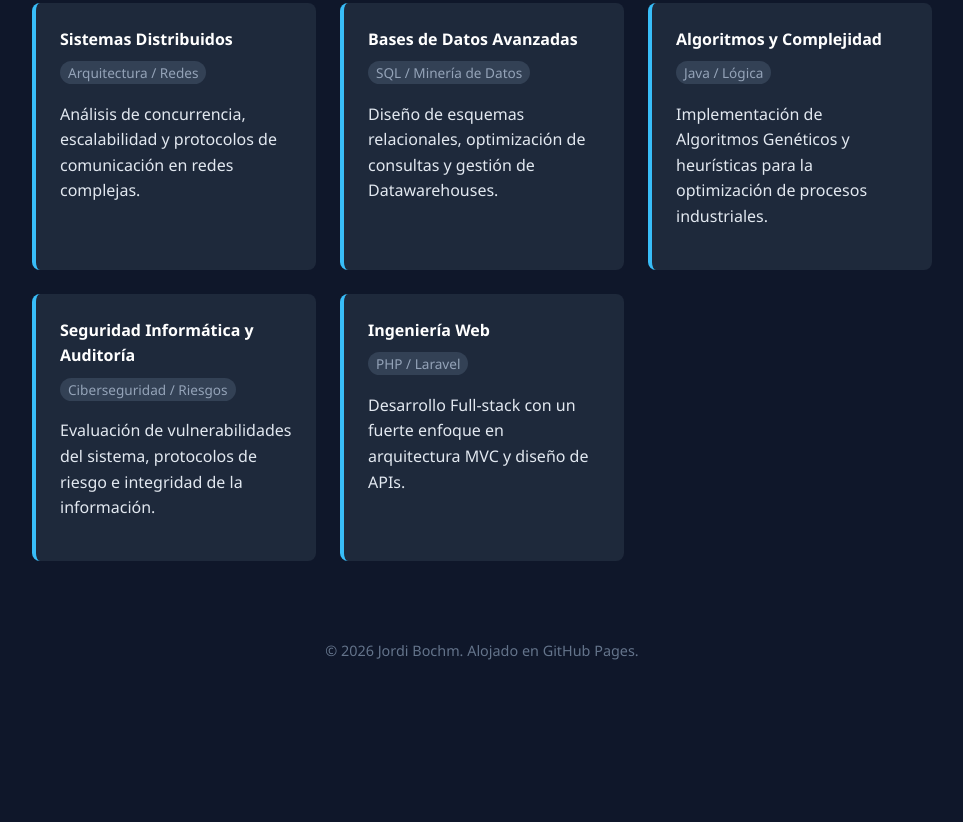
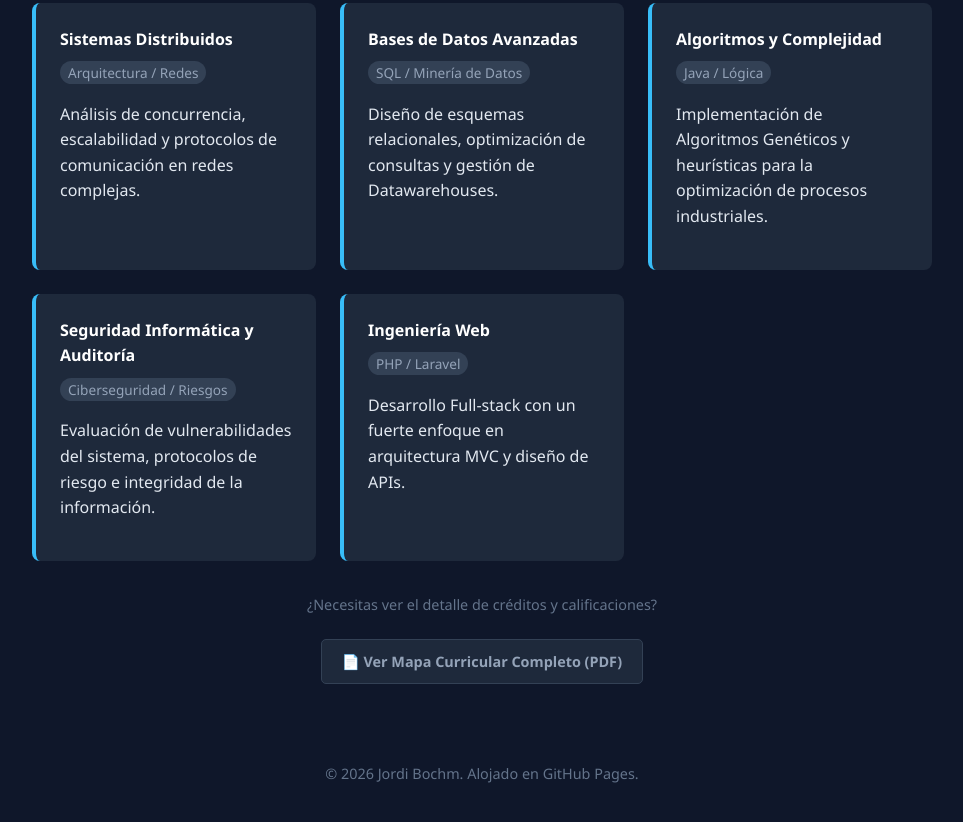
Before and after one commit to JordanBochm/JordanBochm.github.io, a plain HTML site: page index.html in a window 1280 px wide. Shown: the part 835-1657 px from the top of the page, without its empty margins (158-1121 px from the left). Before the commit the page ends 1544 px from the top, so only its background shows below. Drawn offline with Linux system fonts and the light colour scheme.

Commit message:
Add button to view complete curriculum map (PDF)
Added a button for viewing the complete curriculum map in PDF format.

```diff
--- a/index.html
+++ b/index.html
@@ -42,6 +42,7 @@
             border-radius: 5px;
             font-weight: bold;
             margin-top: 15px;
+            transition: background-color 0.3s ease;
         }
         .btn:hover { background-color: #7dd3fc; }
 
@@ -135,6 +136,14 @@
                 </div>
 
             </div>
+
+            <div style="text-align: center; margin-top: 2rem;">
+                <p style="font-size: 0.9rem; color: #64748b; margin-bottom: 0.5rem;">¿Necesitas ver el detalle de créditos y calificaciones?</p>
+                <a href="mapa_curricular.pdf" target="_blank" class="btn" style="background-color: #1e293b; color: #94a3b8; border: 1px solid #334155; font-size: 0.9rem;">
+                    📄 Ver Mapa Curricular Completo (PDF)
+                </a>
+            </div>
+
         </section>
 
     </div>
```
